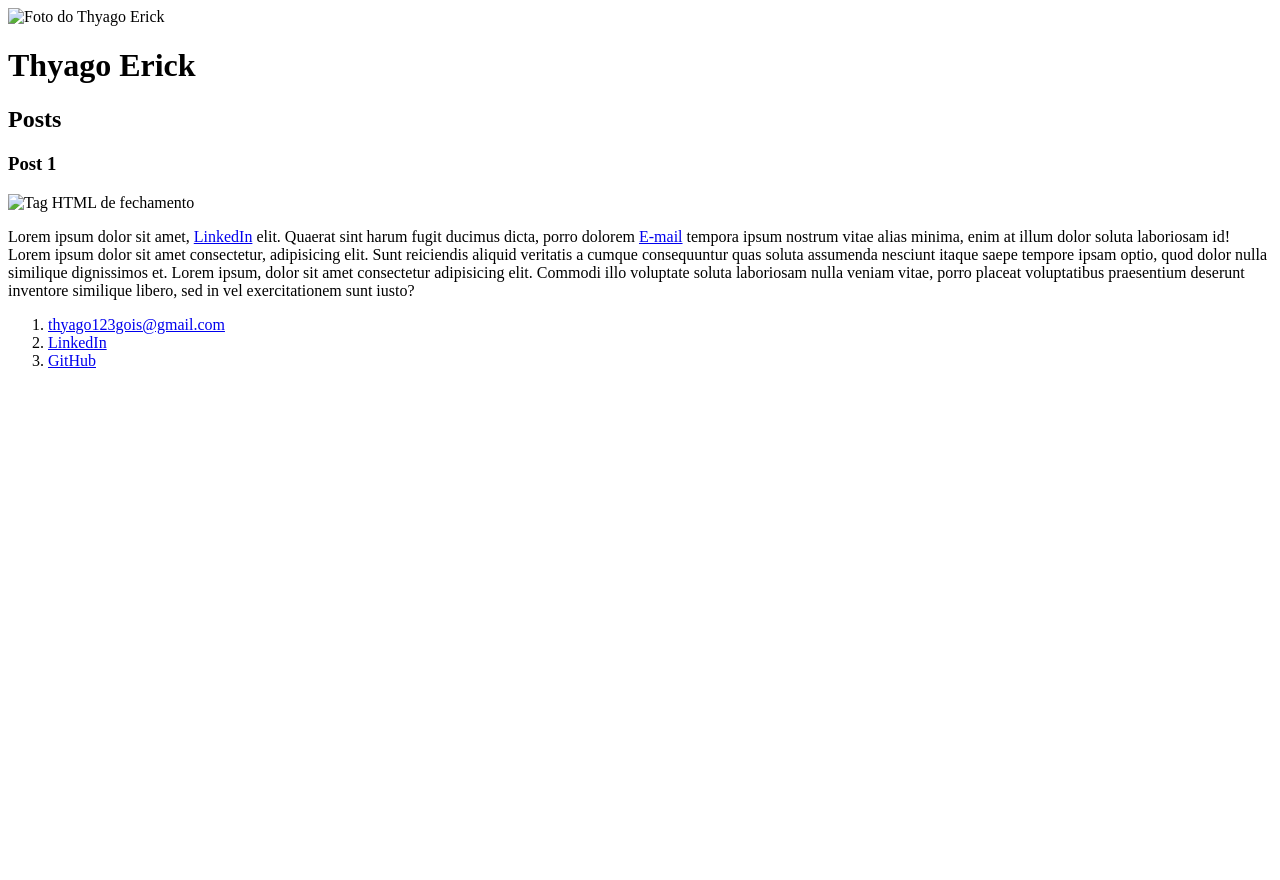
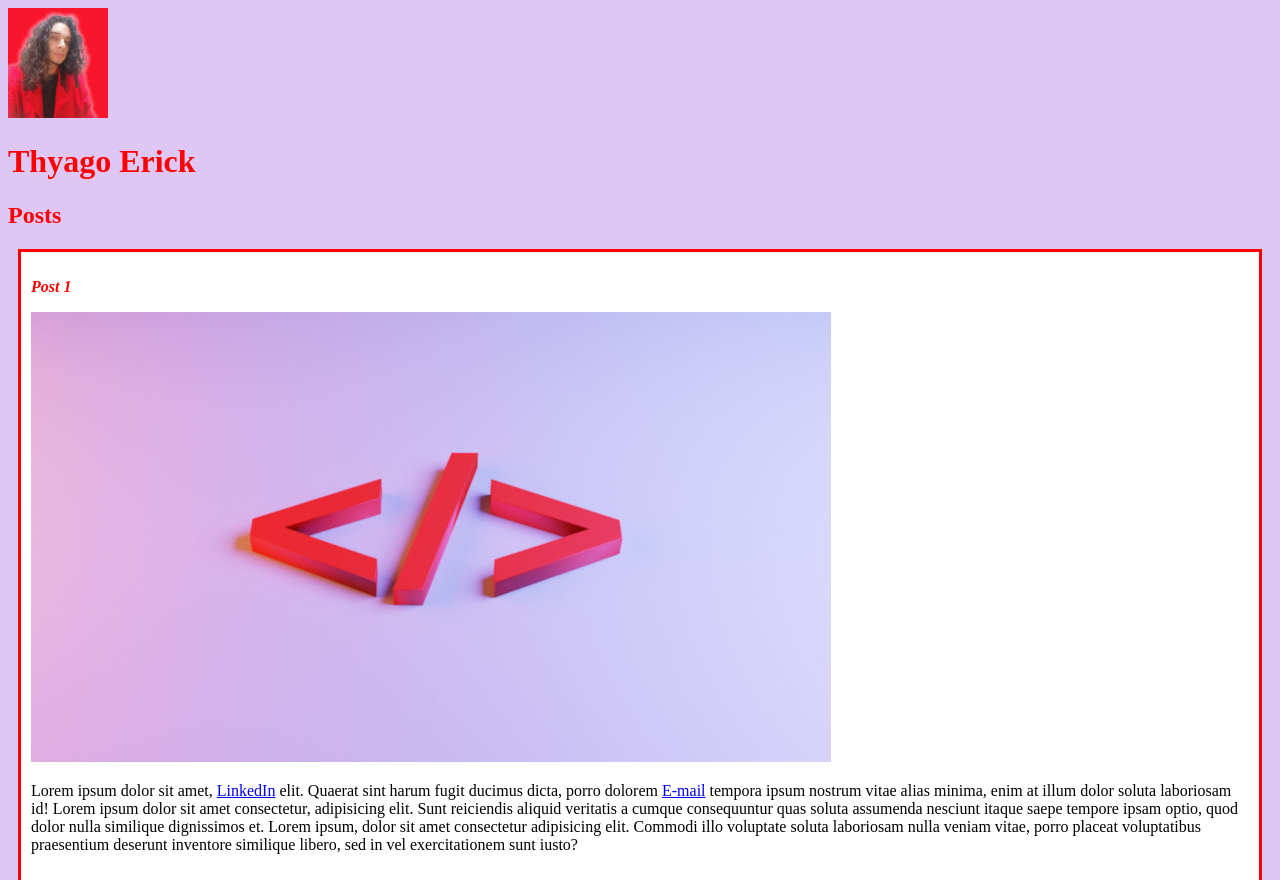
Before and after one commit to thyagoerick/CURSO_HTML5eCSS3, a plain HTML site: page index.html in a window 1280 px wide. Shown: the top 880 px of the page. Before the commit the page ends 800 px from the top, so only its background shows below. Drawn offline with Linux system fonts and the light colour scheme.

Commit message:
Vinculando .css à página, adicionando classes e id's

```diff
--- a/index.html
+++ b/index.html
@@ -3,22 +3,23 @@
     <head>
         <meta charset="utf-8">
         <title>Thyago Erick</title>
+        <link rel="stylesheet" href="style.css">
     </head>
     <body>
 
         <header>
-            <img src="../ThyagoErick.png" alt="Foto do Thyago Erick">
-            <h1>Thyago Erick</h1>
+            <img src="../IMG/ThyagoErick.png" alt="Foto do Thyago Erick">
+            <h1 id="title">Thyago Erick</h1>
         </header>
 
         <section>
             <header>
-                <h2>Posts</h2>
+                <h2 class="subtitle">Posts</h2>
             </header>
-            <article>
+            <article class="post">
                 <header>
-                    <h3>Post 1</h3>
-                    <img src="../TagF.jpg" alt="Tag HTML de fechamento">
+                    <h3 class="post_title">Post 1</h3>
+                    <img src="../IMG/TagF.jpg" alt="Tag HTML de fechamento">
                 </header>
                 <p>
                     Lorem ipsum dolor sit amet, <a href="https://www.linkedin.com/in/thyagoerick" target="_blank">LinkedIn</a> elit. Quaerat sint harum fugit ducimus dicta, porro dolorem <a href="mailto:thyago123gois@gmail.com">E-mail</a> tempora ipsum nostrum vitae alias minima, enim at illum dolor soluta laboriosam id! Lorem ipsum dolor sit amet consectetur, adipisicing elit. Sunt reiciendis aliquid veritatis a cumque consequuntur quas soluta assumenda nesciunt itaque saepe tempore ipsam optio, quod dolor nulla similique dignissimos et. Lorem ipsum, dolor sit amet consectetur adipisicing elit. Commodi illo voluptate soluta laboriosam nulla veniam vitae, porro placeat voluptatibus praesentium deserunt inventore similique libero, sed in vel exercitationem sunt iusto?
```
